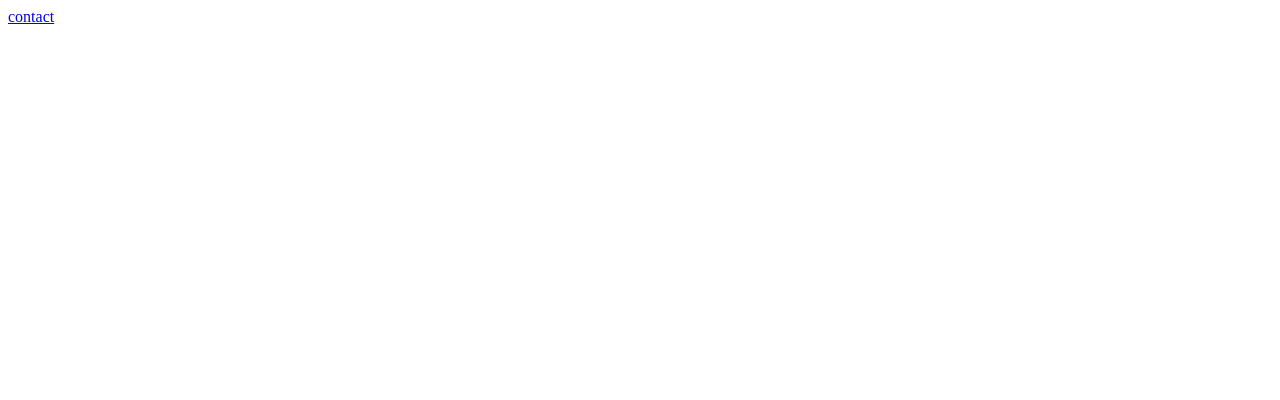
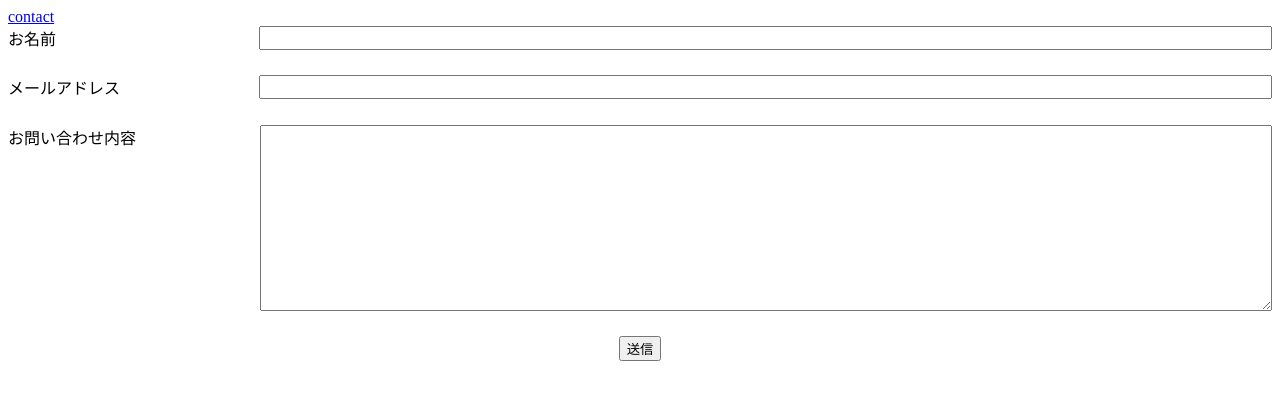
Before and after one commit to urokoinko/form-practice, a Nuxt app: page / in a window 1280 px wide. Shown: the top 400 px of the page. Built offline with nearby package versions, Linux system fonts and the light colour scheme.

Commit message:
form test7

```diff
--- a/pages/contact.vue
+++ b/pages/contact.vue
@@ -1,6 +1,6 @@
 <template>
   <div class="container">
-    <form
+    <!-- <form
       class="contact_form"
       name="contact"
       method="POST"
@@ -27,7 +27,7 @@
       <div class="contact_submit">
         <button type="submit">送信</button>
       </div>
-    </form>
+    </form> -->
   </div>
 </template>
 <style scoped>
--- a/pages/index.vue
+++ b/pages/index.vue
@@ -1,14 +1,13 @@
 <template>
     <NuxtLink :to="{ name: 'contact' }">contact</NuxtLink>
 
-    <!-- <div class="container">
     <form
       class="contact_form"
-        name="form-practice"
+      name="contact"
       method="POST"
-        netlify
+      data-netlify="true"
     >
-        <input type="hidden" name="form-name" value="form-practice" />
+    <input type="hidden" name="form-name" value="contact" />
       <div class="contact_item">
         <label for="name">お名前</label>
         <input type="text" id="name" name="name" autocomplete="name" />
@@ -30,7 +29,6 @@
         <button type="submit">送信</button>
       </div>
     </form>
-    </div> -->
   </template>
 
 <style scoped>
```
Lines whose indentation alone changed are shown as unchanged.
